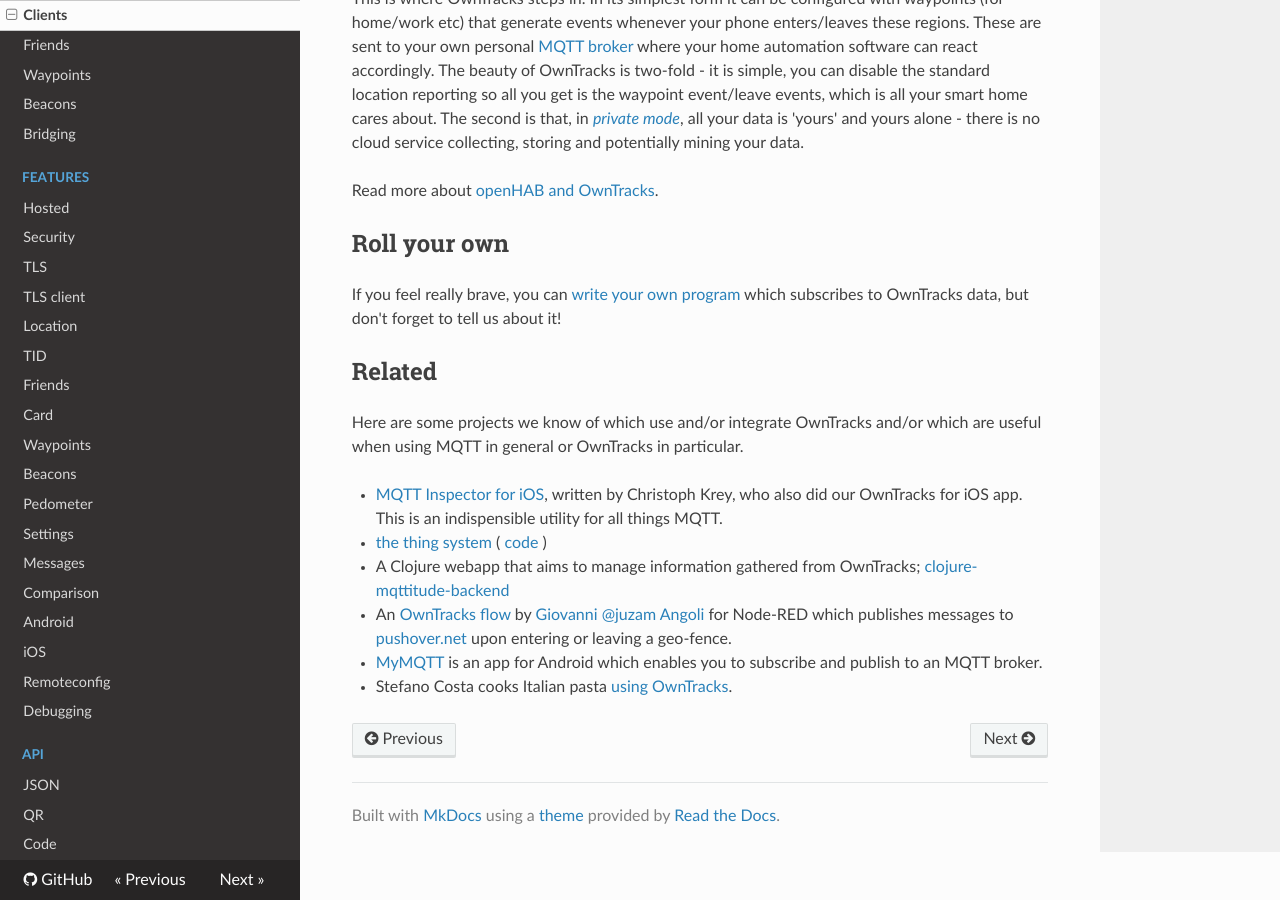
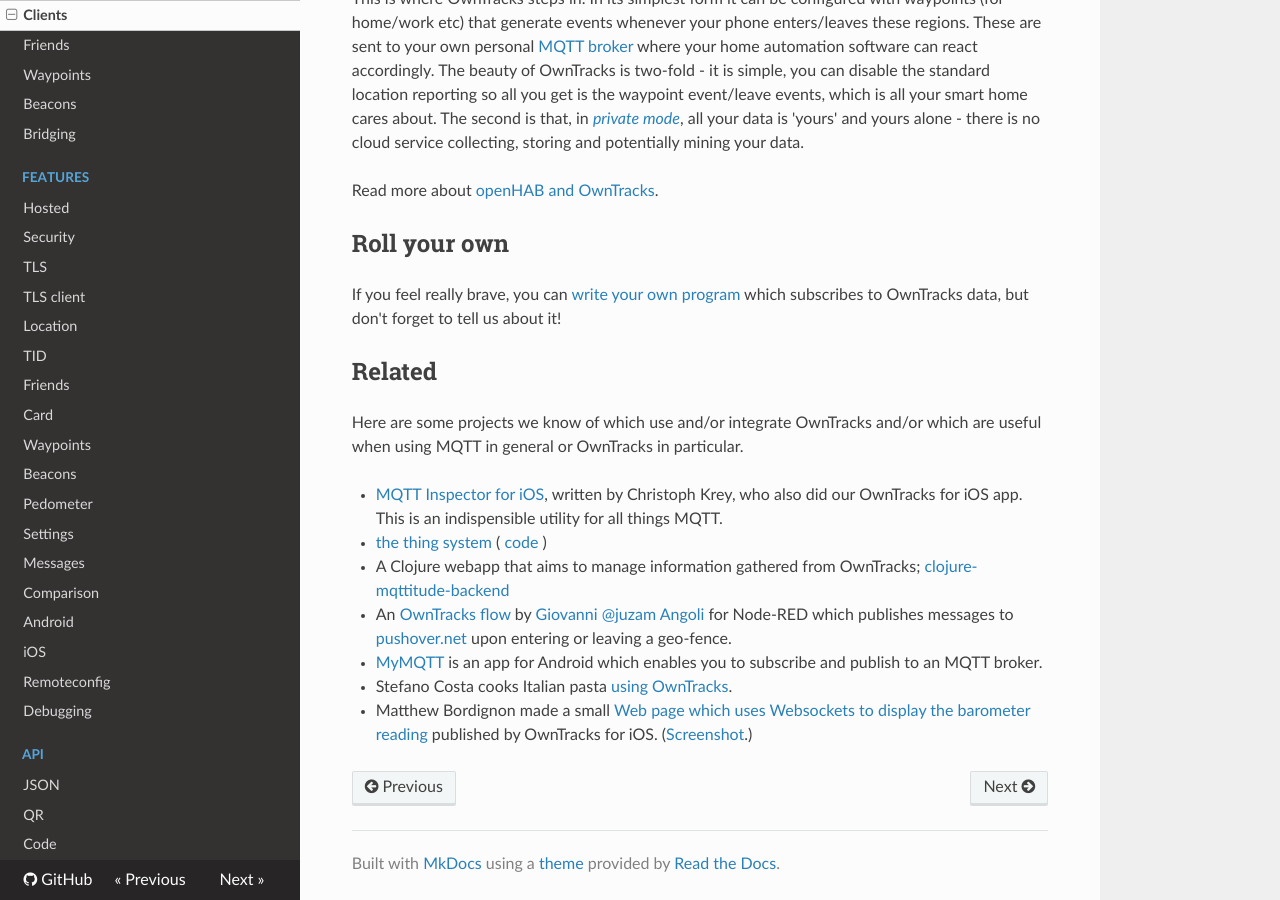
Before and after one commit to owntracks/booklet, an MkDocs documentation site: the page built from docs/guide/clients.md, in a window 1280 px wide and 900 px high, scrolled down 2050 px. Built offline with MkDocs 1.6.1, drawn with Linux system fonts in a browser that asks for light colours; nearby versions of some CDN libraries; old or Windows-style settings are respelled for this version of MkDocs.

Commit message:
add Mat's barometer

```diff
--- a/docs/guide/clients.md
+++ b/docs/guide/clients.md
@@ -80,3 +80,4 @@ which are useful when using MQTT in general or OwnTracks in particular.
 * An [OwnTracks flow](http://flows.nodered.org/flow/ab31cd939f2e73503fb0) by [Giovanni @juzam Angoli](https://twitter.com/juzam) for Node-RED which publishes messages to [pushover.net](https://pushover.net) upon entering or leaving a geo-fence.
 * [MyMQTT](https://play.google.com/store/apps/details?id=at.tripwire.mqtt.client) is an app for Android which enables you to subscribe and publish to an MQTT broker.
 * Stefano Costa cooks Italian pasta [using OwnTracks](https://github.com/bluewindthings/butta-la-pasta).
+* Matthew Bordignon made a small [Web page which uses Websockets to display the barometer reading](https://github.com/matbor/Owntracks-Barometer) published by OwnTracks for iOS. ([Screenshot](https://twitter.com/OwnTracks/status/623823420053172224).)
```
